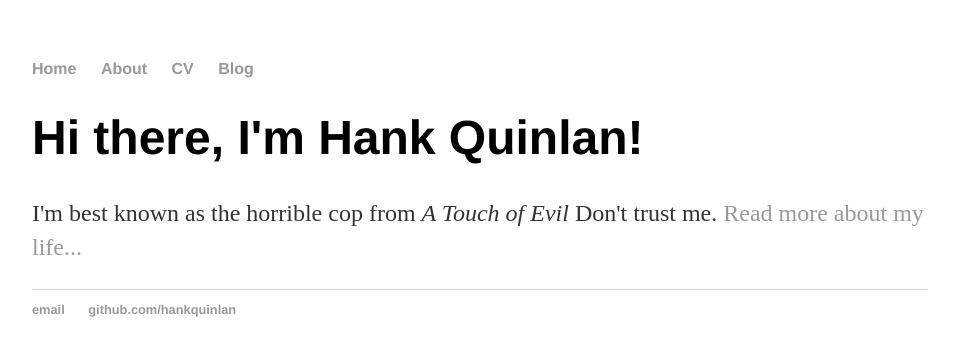
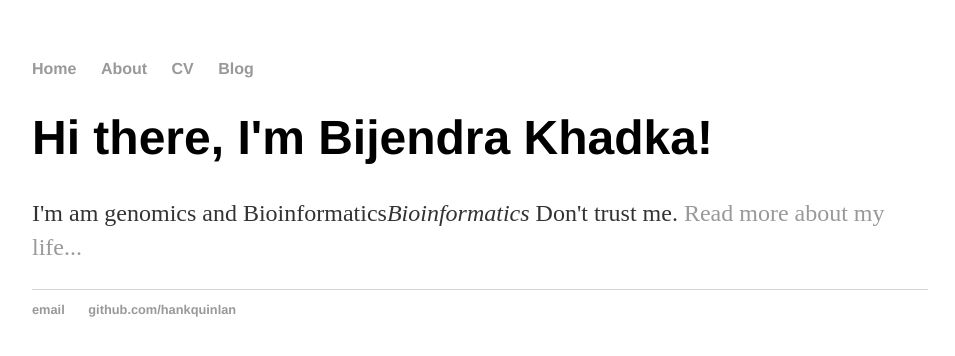
Before and after one commit to bijendrabio/bijendra.khadka.bioinfo.github.io, a Jekyll site: the page built from index.html, in a window 1280 px wide. Shown: the top 356 px of the page, without its empty margins (160-1115 px from the left). Built offline with Jekyll 4.4.1, drawn with Linux system fonts in a browser that asks for light colours; Markdown is read by kramdown in place of the engine named in the settings.

Commit message:
Update index.html

```diff
--- a/index.html
+++ b/index.html
@@ -3,6 +3,6 @@ layout: default
 title: Bijendra Khadka, Bioinformatics
 ---
 <div class="blurb">
-	<h1>Hi there, I'm Hank Quinlan!</h1>
-	<p>I'm best known as the horrible cop from <em>A Touch of Evil</em> Don't trust me. <a href="/about">Read more about my life...</a></p>
+	<h1>Hi there, I'm Bijendra Khadka!</h1>
+	<p>I'm am genomics and Bioinformatics<em>Bioinformatics</em> Don't trust me. <a href="/about">Read more about my life...</a></p>
 </div><!-- /.blurb -->
```
